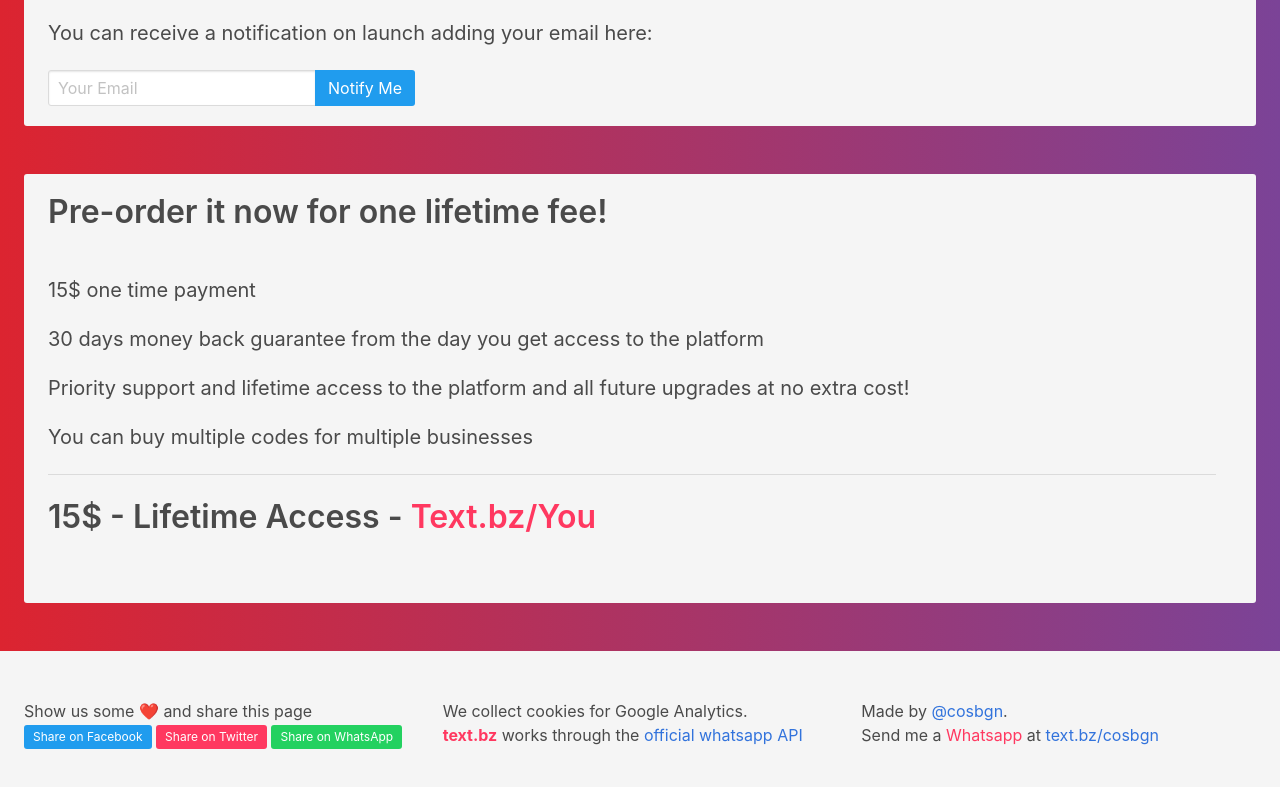
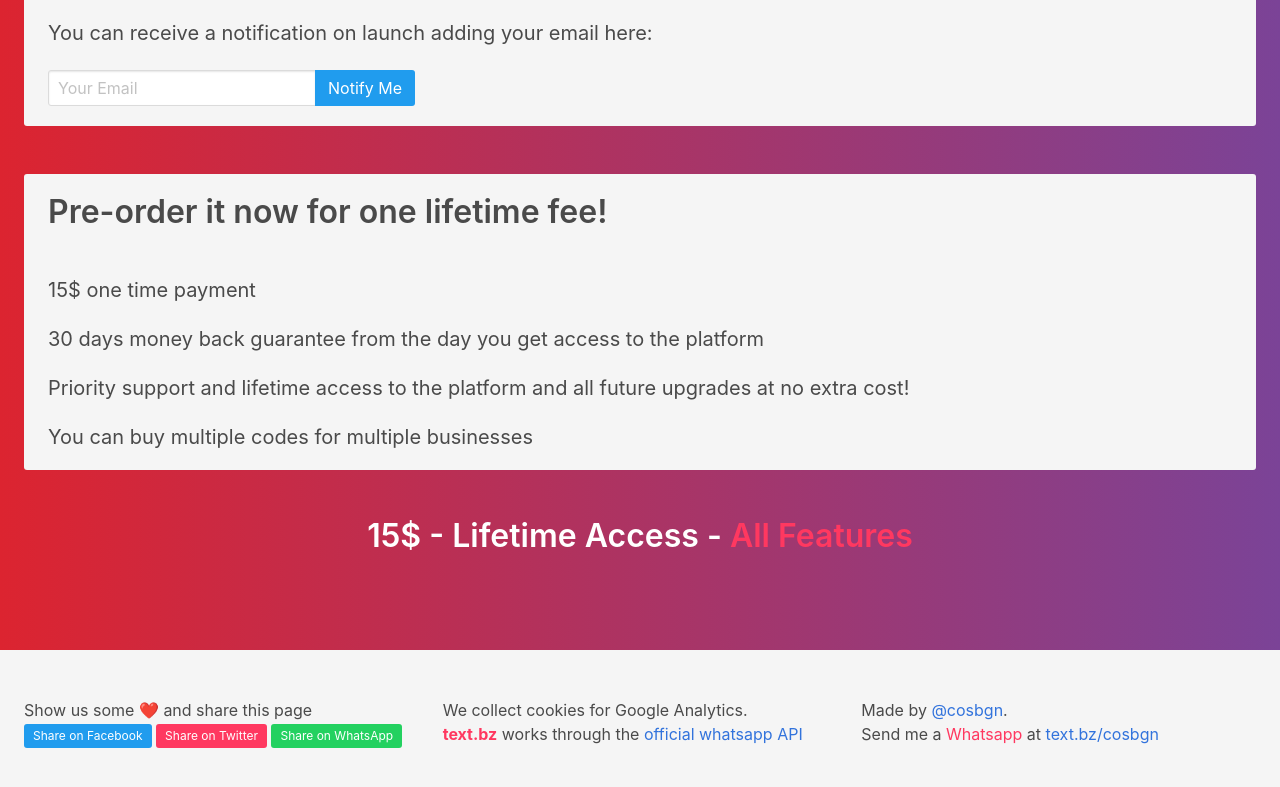
Before and after one commit to Cosbgn/textbz, a plain HTML site: page brand.html in a window 1280 px wide. Shown: the part 1025-1812 px from the top of the page. Drawn offline with Linux system fonts and the light colour scheme; a script that the page names is missing.

Commit message:
fixed checkout

```diff
--- a/brand.html
+++ b/brand.html
@@ -95,12 +95,12 @@
                 <h2 class='subtitle is-5'>30 days money back guarantee from the day you get access to the platform</h2>
                 <h2 class='subtitle is-5'>Priority support and lifetime access to the platform and all future upgrades at no extra cost!</h2>
                 <h2 class='subtitle is-5'>You can buy multiple codes for multiple businesses</h2>
-                <!-- <p class='button is-large has-text-white is-fullwidth river'>Be smart. Go Lifetime</p> -->
-                <hr />
-                <h1 class='title'>15$ - Lifetime Access - <span class='has-text-danger'>Text.bz/You</span></h1>
+            </div>
+
+                <br />
+                <h1 class='title has-text-white has-text-centered'>15$ - Lifetime Access - <span class='has-text-danger'>All Features</span></h1>
                 <br />
                 <div data-thrivecart-account="analytic" data-thrivecart-product="1" class="thrivecart-embeddable" data-thrivecart-embeddable="tc-analytic-1-M5W2OI"></div><script async src="//thrivecart.com/embed/v1/thrivecart.js" id="tc-analytic-1-M5W2OI"></script>
-            </div>
 
 		</section>
 
--- a/temp.html
+++ b/temp.html
@@ -37,6 +37,8 @@
                 Try it! Just head to https://text.bz
             </p>
         </section>
+
+        <a href="https://sellfy.com/p/IQ59/" id="IQ59" class="sellfy-buy-button">Buy now</a><script type="text/javascript" src="https://sellfy.com/js/api_buttons.js"></script>
   </div>
 
   <!-- <script src="https://unpkg.com/vue/dist/vue.js"></script>
```
